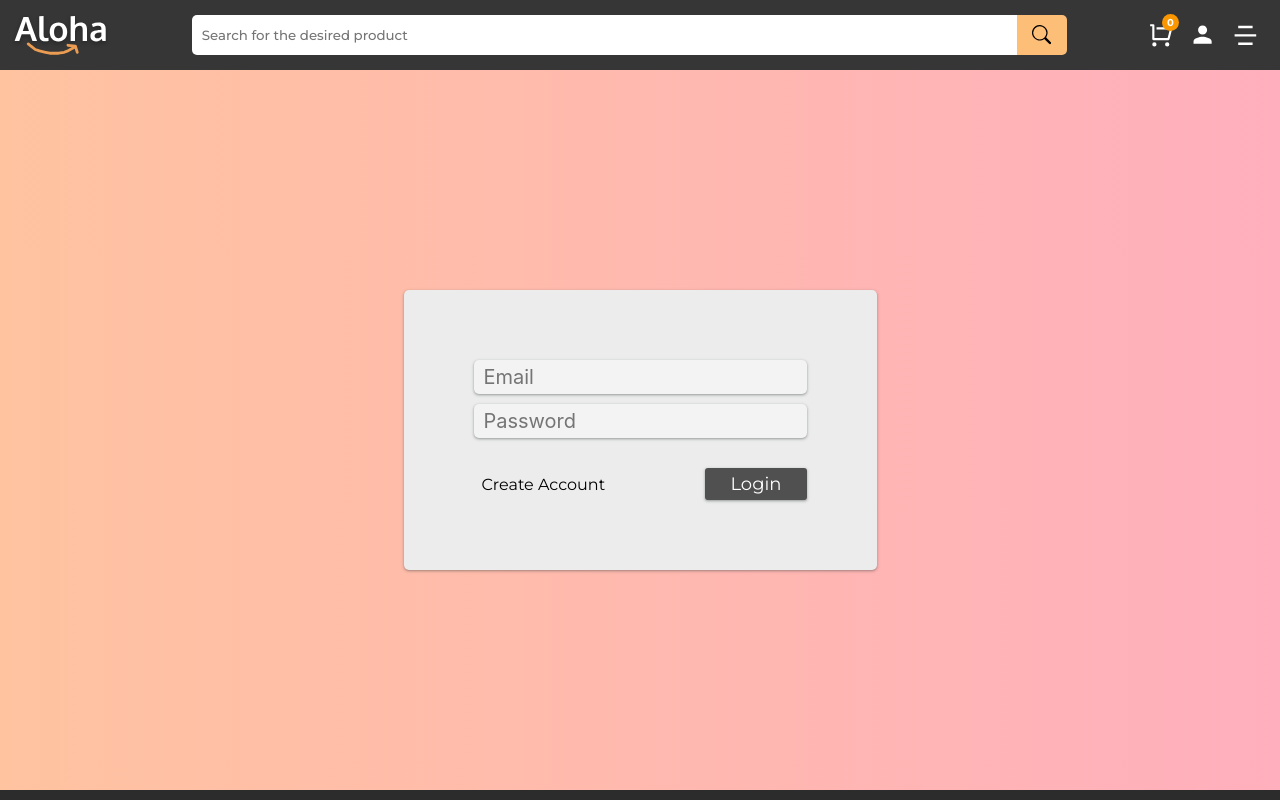
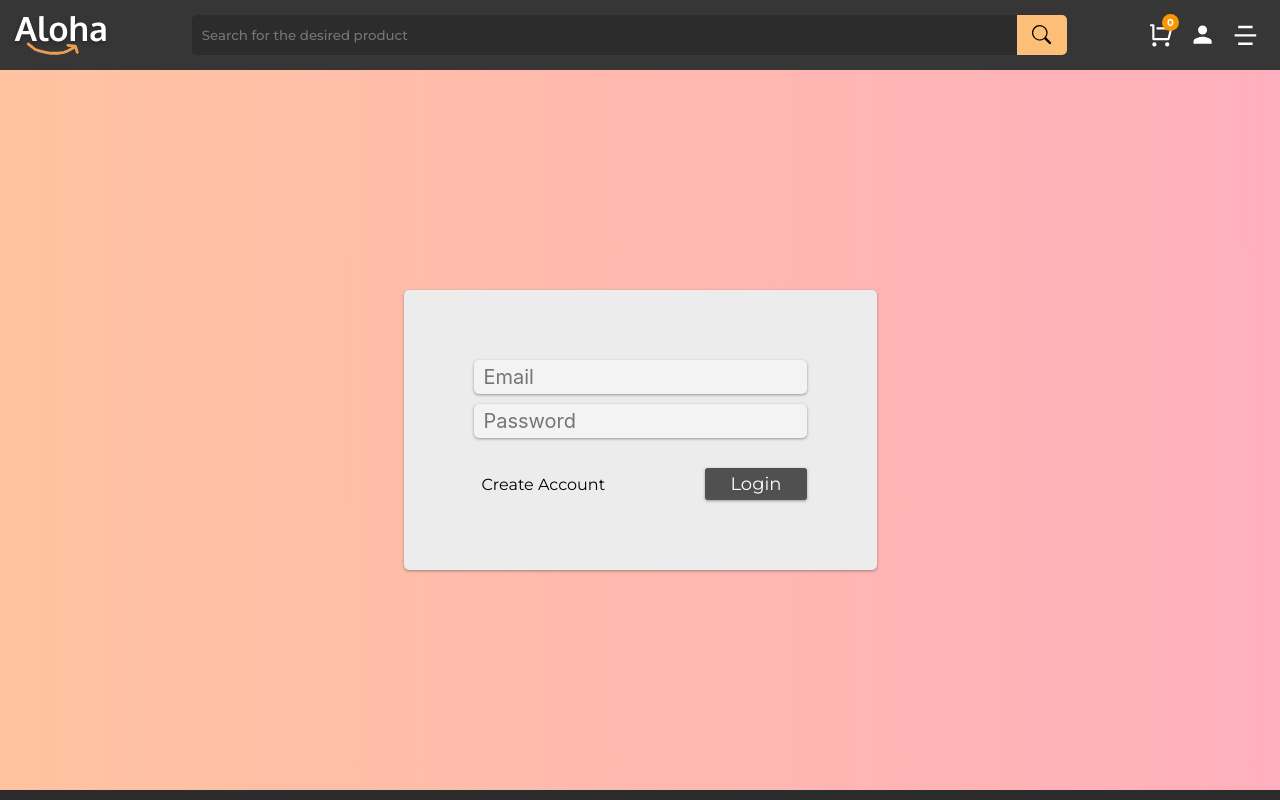
Before and after one commit to GeekoIsaGeek/Aloha, a React (Create React App) app: page /login in a window 1280 px wide. Shown: the top 800 px of the page. Built offline with nearby package versions, Linux system fonts and the light colour scheme; no server answers.

Commit message:
fix searching bug

```diff
--- a/src/components/Header/Header.jsx
+++ b/src/components/Header/Header.jsx
@@ -1,4 +1,4 @@
-import React, { useRef, useState } from 'react';
+import React, { useRef } from 'react';
 import logo from '../../images/Aloha-logo.svg';
 import SearchBar from './SearchBar';
 import styled from 'styled-components';
@@ -7,7 +7,7 @@ import { useNavigate } from 'react-router-dom';
 import useProductsCtx from '../../Store/ProductsContext';
 
 const Header = () => {
-	const { products, setProducts, allProducts } = useProductsCtx();
+	const { setProducts, allProducts } = useProductsCtx();
 	const inputRef = useRef();
 
 	const searchProduct = () => {
@@ -17,7 +17,7 @@ const Header = () => {
 			setProducts(allProducts);
 		} else {
 			setProducts(
-				products.filter((product) => {
+				allProducts.filter((product) => {
 					const title = product.title.toLowerCase();
 					const category = product.category.toLowerCase();
 					return title.includes(input.toLowerCase()) || category.includes(input.toLowerCase());
@@ -26,18 +26,12 @@ const Header = () => {
 		}
 	};
 
-	const [focused, setFocused] = useState(false);
 	const navigate = useNavigate();
 
 	return (
 		<StyledHeader>
 			<StyledLogo src={logo} alt='logo' onClick={() => navigate('/')} />
-			<SearchBar
-				focused={focused}
-				setFocused={setFocused}
-				inputRef={inputRef}
-				searchProduct={searchProduct}
-			/>
+			<SearchBar inputRef={inputRef} searchProduct={searchProduct} />
 			<Navbar />
 		</StyledHeader>
 	);
@@ -49,7 +43,6 @@ const StyledHeader = styled.header`
 	width: 100vw;
 	height: 70px;
 	padding: 10px 20px 10px 10px;
-	/* background-color: black; */
 	background-color: ${({ theme }) => theme.primary};
 	display: flex;
 	justify-content: space-between;
--- a/src/components/Header/SearchBar.jsx
+++ b/src/components/Header/SearchBar.jsx
@@ -1,19 +1,19 @@
 import React from 'react';
 import styled from 'styled-components';
 import { BsSearch } from 'react-icons/bs';
+import { useLocation } from 'react-router-dom';
 
-const SearchBar = ({ focused, setFocused, inputRef, searchProduct }) => {
+const SearchBar = ({ inputRef, searchProduct }) => {
+	const path = useLocation().pathname;
+
 	return (
-		<StyledSearchbar
-			focused={focused}
-			onClick={() => setFocused(true)}
-			onBlur={() => setFocused(false)}
-		>
+		<StyledSearchbar>
 			<input
 				type='text'
 				ref={inputRef}
 				placeholder='Search for the desired product'
 				onChange={searchProduct}
+				disabled={path === '/' || path.includes('/products/categories') ? false : true}
 			/>
 			<button onClick={searchProduct}>
 				<BsSearch />
@@ -29,7 +29,7 @@ const StyledSearchbar = styled.div`
 	width: 70%;
 	margin: 0 20px;
 	border-radius: 5px;
-	outline: ${({ focused }) => (focused ? '3px solid orange' : 'unset')};
+
 	button {
 		font-size: 1.2rem;
 		display: flex;
@@ -50,6 +50,9 @@ const StyledSearchbar = styled.div`
 		border: none;
 		border-top-left-radius: 5px;
 		border-bottom-left-radius: 5px;
+		&:disabled {
+			background-color: #272727ac;
+		}
 	}
 	button:hover {
 		cursor: pointer;
```
Also changed, not shown: 2 other files (tests, documents, lock files or other folders).
